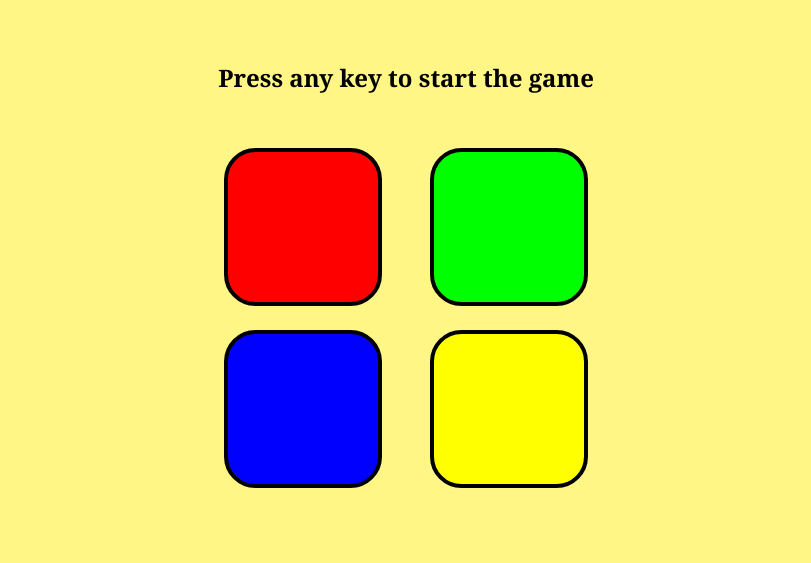
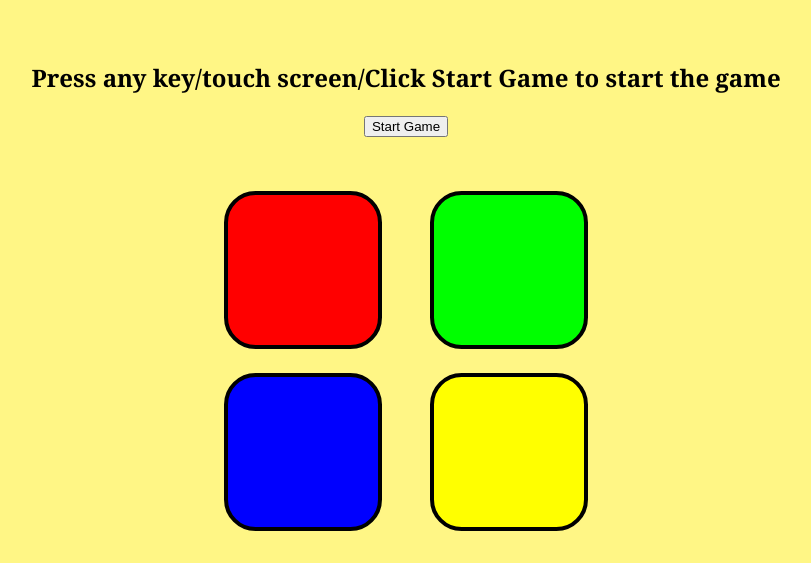
Before and after one commit to Hardik-Techie/Simon-Says, a plain HTML site: page index.html in a window 1280 px wide. Shown: the part 67-630 px from the top of the page, without its empty margins (234-1045 px from the left). Drawn offline with Linux system fonts and the light colour scheme.

Commit message:
Update index.html

```diff
--- a/index.html
+++ b/index.html
@@ -11,7 +11,9 @@
 <body>
   <h1>Simon Says Game</h1>
   <br />
-  <h2>Press any key to start the game</h2>
+  <h2>Press any key/touch screen/Click Start Game to start the game</h2>
+
+  <button id="startButton">Start Game</button>
 
   <div class="btn-container">
     <div class="line-one">
```
